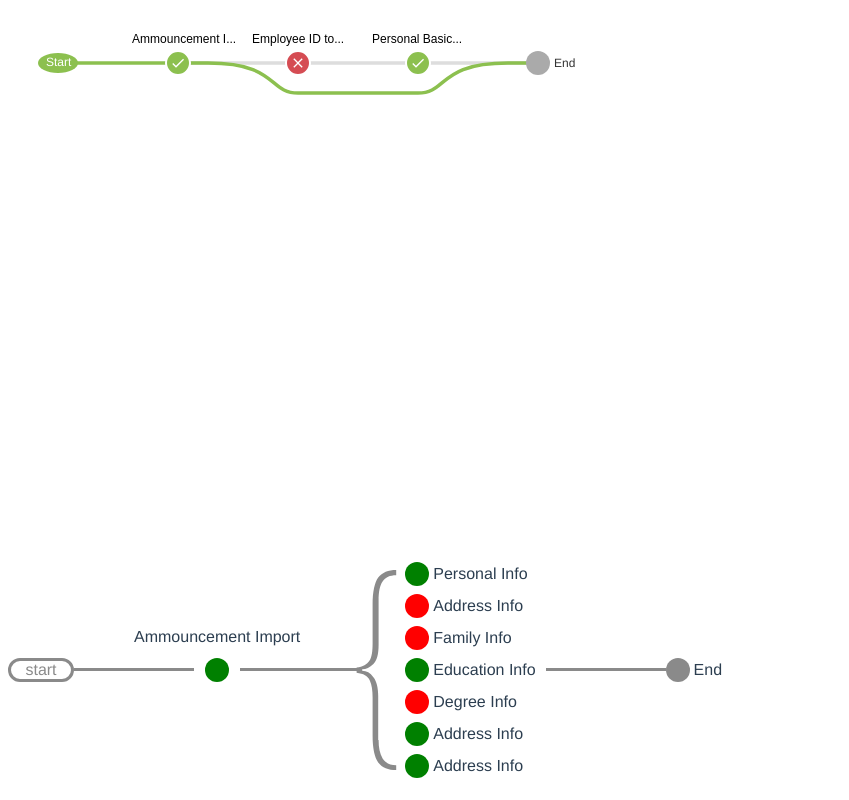
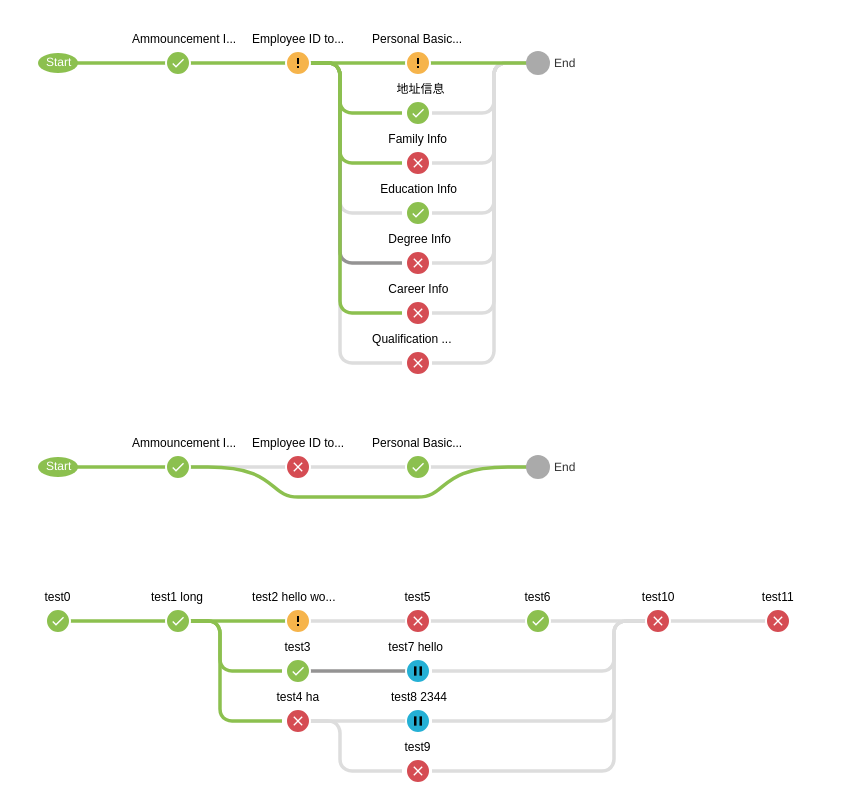
Before and after one commit to jinfang134/vue-pipeline, a Vue app: page / in a window 1280 px wide. Shown: the top 800 px of the page, without its empty margins (0-849 px from the left). Built offline with nearby package versions, Linux system fonts and the light colour scheme.

Commit message:
1. Add select event. 2. Add height and width props.

```diff
--- a/src/App.vue
+++ b/src/App.vue
@@ -5,21 +5,34 @@
       src="./assets/logo.png"
     > -->
     <!-- <HelloWorld msg="Welcome to Your Vue.js App" /> -->
-    <Pipeline />
-    <hue/>
+    <Pipeline :data="data.hue1.nodes" :height="400" @select="handleSelect" />
+    <Pipeline :data="data.hue3.nodes" :height="150" @select="handleSelect" />
+    <Pipeline :data="data.sample.nodes" :height="300" @select="handleSelect" />
+    <hue />
   </div>
 </template>
 
 <script>
 import HelloWorld from "./components/HelloWorld.vue";
 import Pipeline from "./components/Pipeline.vue";
-import hue from './components/hue.vue'
+import hue from "./components/hue.vue";
+import data from "./components/data.js";
+
 export default {
   name: "app",
   components: {
-    HelloWorld,
     Pipeline,
     hue
+  },
+  data() {
+    return {
+      data: data
+    };
+  },
+  methods: {
+    handleSelect(node) {
+      alert(`you selected { ${node.name} }`);
+    }
   }
 };
 </script>
--- a/src/components/Pipeline.vue
+++ b/src/components/Pipeline.vue
@@ -1,17 +1,13 @@
 
 <template>
   <div class="PipelineGraph" style="position: relative; overflow: visible;">
-    <svg width="1248" height="550">
-      <!-- start node -->
-      <!-- <g transform="translate(60,55)" class="pipeline-node">
-        <circle r="7" class="pipeline-node-terminal"></circle>
-        <circle r="19" class="pipeline-node-hittarget" fill-opacity="0" stroke="none"></circle>
-      </g> -->
+    <svg :width="width" :height="height">
 
       <pipeline-line v-for="(item,index) in lineList" :key="'line'+index" :x1="item.x1" :y1="item.y1" :x2="item.x2"
         :y2="item.y2" :xstep="xstep" :weight="item.weight" />
       <pipeline-node v-for="(item,idx) in nodeList" :key="'node'+idx" :hint="item.hint" :status="item.status"
-        :label="item.name" :x="item.x" :y="item.y" :node="item" />
+        :label="item.name" :x="item.x" :y="item.y" :node="item" :index="idx" :selected="selectedList[idx]"
+        @click="handleClick" />
 
     </svg>
 
@@ -20,7 +16,6 @@
 <script>
 import PipelineNode from "./PipelineNode";
 import PipelineLine from "./PipelineLine";
-import data from "./data.js";
 import { Pipeline } from "./service";
 
 export default {
@@ -29,6 +24,14 @@ export default {
     PipelineLine
   },
   props: {
+    width:{
+      type:Number,
+      default:1280,
+    },
+    height:{
+      type:Number,
+      default:200
+    },
     //第一个点的y座标
     y: {
       type: Number,
@@ -48,26 +51,33 @@ export default {
     xstart: {
       type: Number,
       default: 50
+    },
+    data: {
+      type: Array,
+      default: () => []
     }
   },
   data() {
     return {
       nodeList: [],
       lineList: [],
-      service: new Pipeline(
-        data.nodes,
-        0,
-        this.xstart,
-        55,
-        this.xstep,
-        this.ystep
-      )
+      selectedList: [],
+      service: {}
     };
   },
-  methods: {},
+  methods: {
+    handleClick(index, node) {
+      // eslint-disable-next-line no-console
+      console.log(index, node);
+      this.selectedList.fill(false, 0, this.nodeList.length);
+      this.$set(this.selectedList, index, true);
+      this.selectedList[index] = true;
+      this.$emit("select", node);
+    }
+  },
   mounted() {
     this.service = new Pipeline(
-      data.nodes,
+      this.data,
       this.xstart,
       this.y,
       this.xstep,
@@ -77,6 +87,7 @@ export default {
     // this.service.optimize();
     this.nodeList = this.service.nodes;
     this.lineList = this.service.getLines();
+    this.selectedList.fill(false, 0, this.nodeList.length);
   }
 };
 </script>
--- a/src/components/PipelineNode.vue
+++ b/src/components/PipelineNode.vue
@@ -1,8 +1,8 @@
 <template>
   <g :transform="'translate('+x+','+y+')'" :class="nodeClass">
 
-    <pipeline-node-start v-if="status=='start'"  :label="label"/>
-    <pipeline-node-end v-if="status=='end'" :label="label"/>
+    <pipeline-node-start v-if="status=='start'" :label="label" />
+    <pipeline-node-end v-if="status=='end'" :label="label" />
 
     <g v-if="status!=='start' && status!=='end'">
       <g>
@@ -53,6 +53,9 @@ export default {
     PipelineNodeEnd
   },
   props: {
+    index: {
+      type: Number
+    },
     hint: {
       type: String
     },
@@ -72,7 +75,8 @@ export default {
       type: Object
     },
     selected: {
-      type: Boolean
+      type: Boolean,
+      default: false
     }
   },
   data() {
@@ -95,11 +99,11 @@ export default {
       };
     },
     handleClick() {
-      // eslint-disable-next-line no-console
-      console.log("click", this.node);
+      // console.log("click", this.node);
       this.nodeClass = "pipeline-node-selected";
-      // this.selected = true;
-      this.$emit("click", this.node);
+      if (this.status != "start" && this.status != "end") {
+        this.$emit("click", this.index, this.node);
+      }
     },
     getTextWidth(text, font) {
       // re-use canvas object for better performance
--- a/src/components/data.js
+++ b/src/components/data.js
@@ -145,5 +145,9 @@ const sample2 = {
     ],
 }
 
-module.exports = hue3
+module.exports = {
+    hue3,
+    hue1,
+    sample
+}
 // export default hue1
```
